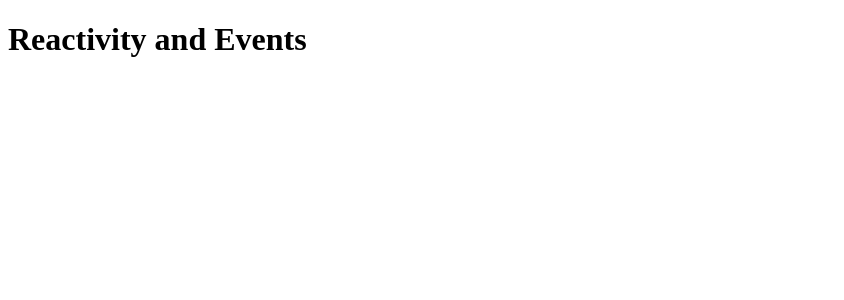
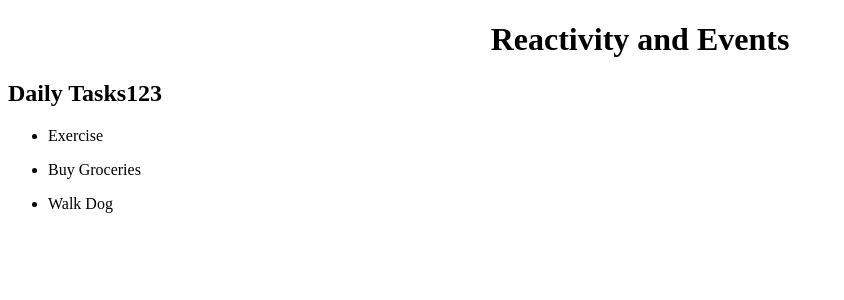
Before and after one commit to jdvgsa/reactivity-test, a SvelteKit app: page / in a window 1280 px wide. Shown: the top 300 px of the page, without its empty margins (0-844 px from the left). Built offline with nearby package versions, Linux system fonts and the light colour scheme.

Commit message:
crated an array of objects and rendered to the page

```diff
--- /dev/null
+++ b/src/lib/components/MyArrayComponent.svelte
@@ -0,0 +1,17 @@
+<!-- <script>
+
+export let tasks = [
+  { task1: "Exercise"},
+  { task2: "Buy Groceries"},
+  { task3: "Walk Dog"},
+];
+</script>
+
+<style>
+  /* styles */
+</style>
+
+
+<div class="myArray">
+  <p>{tasks}</p>
+</div> -->
--- /dev/null
+++ b/src/lib/components/data.js
@@ -0,0 +1,5 @@
+export const myDailies = {
+  firstTask: "Exercise",
+  secondTask: "Buy Groceries",
+  thirdTask: "Walk Dog",
+}
--- a/src/routes/+page.svelte
+++ b/src/routes/+page.svelte
@@ -1 +1,39 @@
+<script>
+  // import MyArrayComponent from "../lib/components/MyArrayComponent.svelte";
+  // import myDailies from "..lib/data.js";
+
+  // declaring daily tasks array
+  let dailyTasks = [
+    {task: "Exercise"},
+    {task: "Buy Groceries"},
+    {task: "Walk Dog"},
+  ];
+
+</script>
+
 <h1>Reactivity and Events</h1>
+<h2><strong>Daily Tasks123</strong></h2>
+<!-- rendering daily tasks array -->
+<main>
+  {#each dailyTasks as tasks}
+    <ul>
+      <li>{tasks.task}</li>
+    </ul>
+  {/each}
+</main>
+
+
+
+
+
+
+
+<style>
+  h1 {
+    display: flex;
+    justify-content: center;
+  }
+</style>
+<!-- <span>
+  <MyArrayComponent {...MyArrayComponent} />
+</span> -->
```
